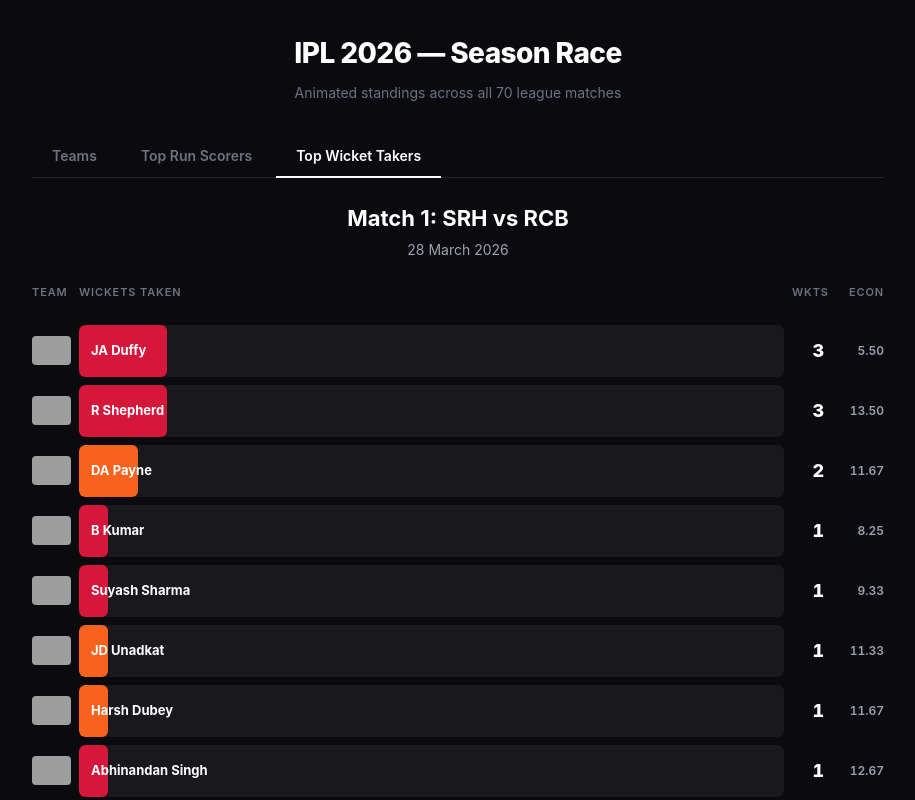
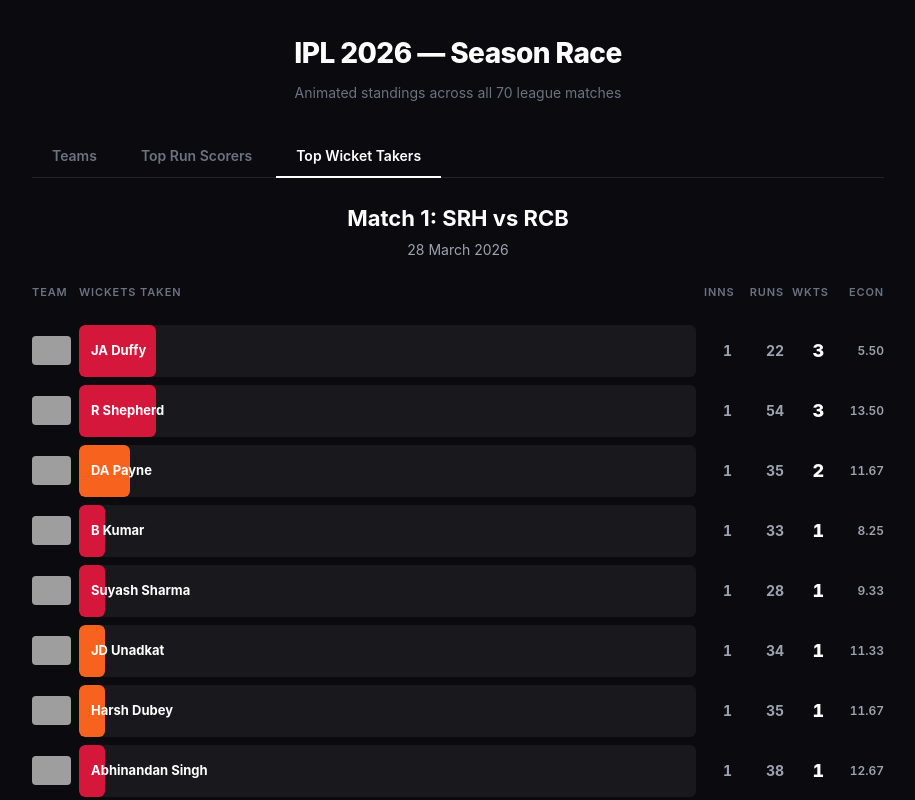
Before and after one commit to rmadhuram/ipl-2026-bar-race, a Next.js app: page / in a window 1280 px wide. Both pictures are taken after a click on the button "Top Wicket Takers". Shown: the top 800 px of the page, without its empty margins (182-1097 px from the left). Built offline with nearby package versions, Linux system fonts and the light colour scheme; grey boxes are pictures that could not be loaded.

Commit message:
Add INNS and RUNS columns to Top Wicket Takers tab
Tracks innings bowled (any innings a bowler delivers at least one ball)
and cumulative runs conceded. Adds INNS and RUNS columns between the bar
and the existing Wkts/Econ columns.

Co-Authored-By: Claude Sonnet 4.6 <noreply@anthropic.com>

```diff
--- a/components/WicketBar.tsx
+++ b/components/WicketBar.tsx
@@ -15,7 +15,7 @@ interface Props {
 }
 
 function WicketBar({ standing, maxWickets }: Props) {
-  const { player, team, wickets, economy, rank } = standing;
+  const { player, team, wickets, innings, runsConceded, economy, rank } = standing;
   const cfg = TEAM_CONFIG[team];
   const inTop10 = rank <= 10;
   const y = inTop10 ? (rank - 1) * (WICKET_BAR_HEIGHT + WICKET_GAP) : HIDDEN_Y;
@@ -124,6 +124,36 @@ function WicketBar({ standing, maxWickets }: Props) {
         </div>
       </div>
 
+      {/* Innings */}
+      <div
+        style={{
+          width: 28,
+          textAlign: "right",
+          fontWeight: 700,
+          fontSize: 14,
+          color: "#9ca3af",
+          flexShrink: 0,
+          fontVariantNumeric: "tabular-nums",
+        }}
+      >
+        {innings}
+      </div>
+
+      {/* Runs conceded */}
+      <div
+        style={{
+          width: 44,
+          textAlign: "right",
+          fontWeight: 700,
+          fontSize: 14,
+          color: "#9ca3af",
+          flexShrink: 0,
+          fontVariantNumeric: "tabular-nums",
+        }}
+      >
+        {runsConceded}
+      </div>
+
       {/* Wickets */}
       <div
         style={{
@@ -161,6 +191,8 @@ export default React.memo(WicketBar, (prev, next) =>
   prev.standing.player === next.standing.player &&
   prev.standing.rank === next.standing.rank &&
   prev.standing.wickets === next.standing.wickets &&
+  prev.standing.innings === next.standing.innings &&
+  prev.standing.runsConceded === next.standing.runsConceded &&
   prev.standing.economy === next.standing.economy &&
   prev.maxWickets === next.maxWickets
 );
--- a/components/WicketBarChartRace.tsx
+++ b/components/WicketBarChartRace.tsx
@@ -97,6 +97,8 @@ export default function WicketBarChartRace({ snapshots }: Props) {
       >
         <div style={{ width: 39, flexShrink: 0 }}>Team</div>
         <div style={{ flex: 1 }}>Wickets taken</div>
+        <div style={{ width: 28, textAlign: "right", flexShrink: 0 }}>INNS</div>
+        <div style={{ width: 44, textAlign: "right", flexShrink: 0 }}>RUNS</div>
         <div style={{ width: 32, textAlign: "right", flexShrink: 0 }}>Wkts</div>
         <div style={{ width: 52, textAlign: "right", flexShrink: 0 }}>Econ</div>
       </div>
@@ -104,7 +106,7 @@ export default function WicketBarChartRace({ snapshots }: Props) {
       {/* Bars — all ever-seen players always mounted; position/opacity drive enter/exit */}
       <div style={{ position: "relative", height: CONTAINER_HEIGHT, overflow: "hidden" }}>
         {allPlayers.map(({ player, team }) => {
-          const standing = standingMap.get(player) ?? { player, team, wickets: 0, economy: 0, rank: 11 };
+          const standing = standingMap.get(player) ?? { player, team, wickets: 0, innings: 0, runsConceded: 0, economy: 0, rank: 11 };
           return (
             <WicketBar
               key={player}
--- a/lib/processWicketData.ts
+++ b/lib/processWicketData.ts
@@ -43,6 +43,7 @@ interface CricsheetMatch {
 
 interface BowlerStats {
   wickets: number;
+  innings: number;
   runsConceded: number;
   legalBalls: number;
 }
@@ -74,9 +75,10 @@ export function processWicketData(): WicketSnapshot[] {
 
     // Accumulate bowling stats from regular innings only
     for (const inn of innings.slice(0, 2)) {
+      const bowlersThisInnings = new Set<string>();
       for (const over of inn.overs) {
         for (const d of over.deliveries) {
-          const s = statsMap[d.bowler] ?? { wickets: 0, runsConceded: 0, legalBalls: 0 };
+          const s = statsMap[d.bowler] ?? { wickets: 0, innings: 0, runsConceded: 0, legalBalls: 0 };
           const ex = d.extras ?? {};
           const isWide = "wides" in ex;
           const isNoBall = "noballs" in ex;
@@ -91,7 +93,11 @@ export function processWicketData(): WicketSnapshot[] {
           }
 
           statsMap[d.bowler] = s;
+          bowlersThisInnings.add(d.bowler);
         }
+      }
+      for (const bowler of bowlersThisInnings) {
+        statsMap[bowler].innings += 1;
       }
     }
 
@@ -102,6 +108,8 @@ export function processWicketData(): WicketSnapshot[] {
         player,
         team: teamMap[player],
         wickets: s.wickets,
+        innings: s.innings,
+        runsConceded: s.runsConceded,
         economy: s.legalBalls > 0 ? (s.runsConceded / s.legalBalls) * 6 : 99,
       }))
       .filter((b) => b.wickets > 0)
@@ -113,6 +121,8 @@ export function processWicketData(): WicketSnapshot[] {
       player: b.player,
       team: b.team,
       wickets: b.wickets,
+      innings: b.innings,
+      runsConceded: b.runsConceded,
       economy: Math.round(b.economy * 100) / 100,
       rank: i + 1,
     }));
--- a/lib/types.ts
+++ b/lib/types.ts
@@ -36,6 +36,8 @@ export interface WicketStanding {
   player: string;
   team: string;
   wickets: number;
+  innings: number;
+  runsConceded: number;
   economy: number;
   rank: number;
 }
```
